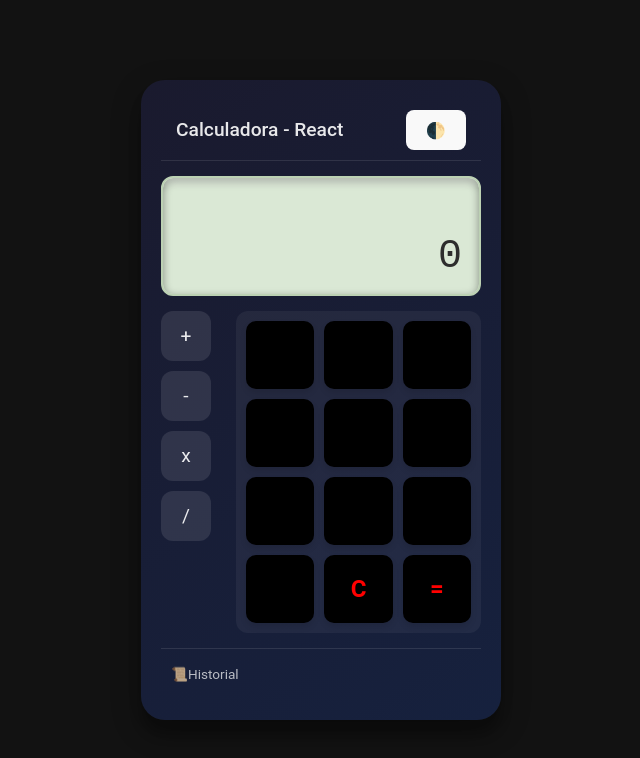
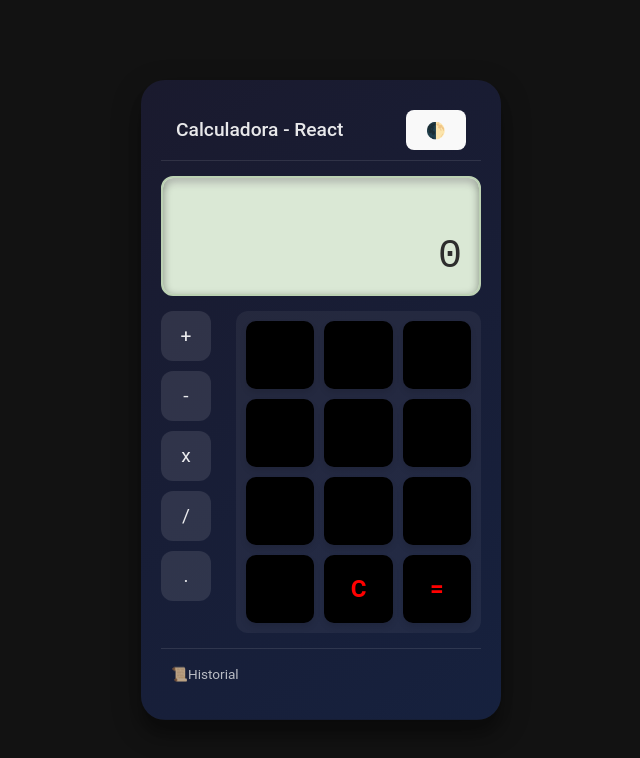
Before and after one commit to xander-18/react-calculadora, a React (Vite) app: page / in a window 1280 px wide. Shown: the top 758 px of the page, without its empty margins (319-959 px from the left). Built offline with nearby package versions, Linux system fonts and the light colour scheme.

Commit message:
casi estable

```diff
--- a/src/App.css
+++ b/src/App.css
@@ -25,11 +25,12 @@ body {
 .calculator-wrapper {
   width: 100%;
   max-width: 420px;
-  background: linear-gradient(145deg, #1a1a2e, #16213e);
+  background: linear-gradient(145deg, #1a1a2e, #16213e, #004d7a, #0e5e68); /* Fondo con varios tonos */
+  background-size: 400% 400%; /* Esto ayuda a que el fondo se anime */
+  animation: gradientAnimation 10s ease infinite; /* Animación de fondo */
   color: black;
   border-radius: 24px;
-  box-shadow: 0 10px 30px rgba(0, 0, 0, 0.3),
-              0 15px 12px rgba(0, 0, 0, 0.22);
+  box-shadow: 0 10px 30px rgba(0, 0, 0, 0.3), 0 15px 12px rgba(0, 0, 0, 0.22);
   overflow: hidden;
   transition: all 0.3s ease;
   display: flex;
@@ -37,7 +38,17 @@ body {
   position: relative;
   padding: 20px;
 }
-
+@keyframes gradientAnimation {
+  0% {
+    background-position: 0% 50%;
+  }
+  50% {
+    background-position: 100% 50%;
+  }
+  100% {
+    background-position: 0% 50%;
+  }
+}
 .calculator-wrapper:hover {
   transform: translateY(-5px);
   box-shadow: 0 15px 35px rgba(0, 0, 0, 0.4),
@@ -394,6 +405,27 @@ body {
   animation: fall 3s linear forwards;
 }
 
+.confetti:nth-child(even) {
+  background-color: #00f;
+  animation-duration: 2.5s;
+}
+
+.confetti:nth-child(odd) {
+  background-color: #0f0;
+  animation-duration: 3s;
+}
+
+/* Animación de caída del confeti */
+@keyframes fall {
+  0% {
+    transform: translateY(-100px) rotate(0deg);
+    opacity: 1;
+  }
+  100% {
+    transform: translateY(100vh) rotate(360deg);
+    opacity: 0;
+  }
+}
 @keyframes fall {
   0% {
     transform: translateY(-100px) rotate(0deg);
--- a/src/App.tsx
+++ b/src/App.tsx
@@ -141,6 +141,7 @@ function App() {
               <div className="panel-item" onClick={() => handleOperationClick('-')}><span>-</span></div>
               <div className="panel-item" onClick={() => handleOperationClick('x')}><span>x</span></div>
               <div className="panel-item" onClick={() => handleOperationClick('/')}><span>/</span></div>
+              <div className="panel-item" onClick={() => handleOperationClick('.')}><span>.</span></div>
             </div>
           </div>
 
```
